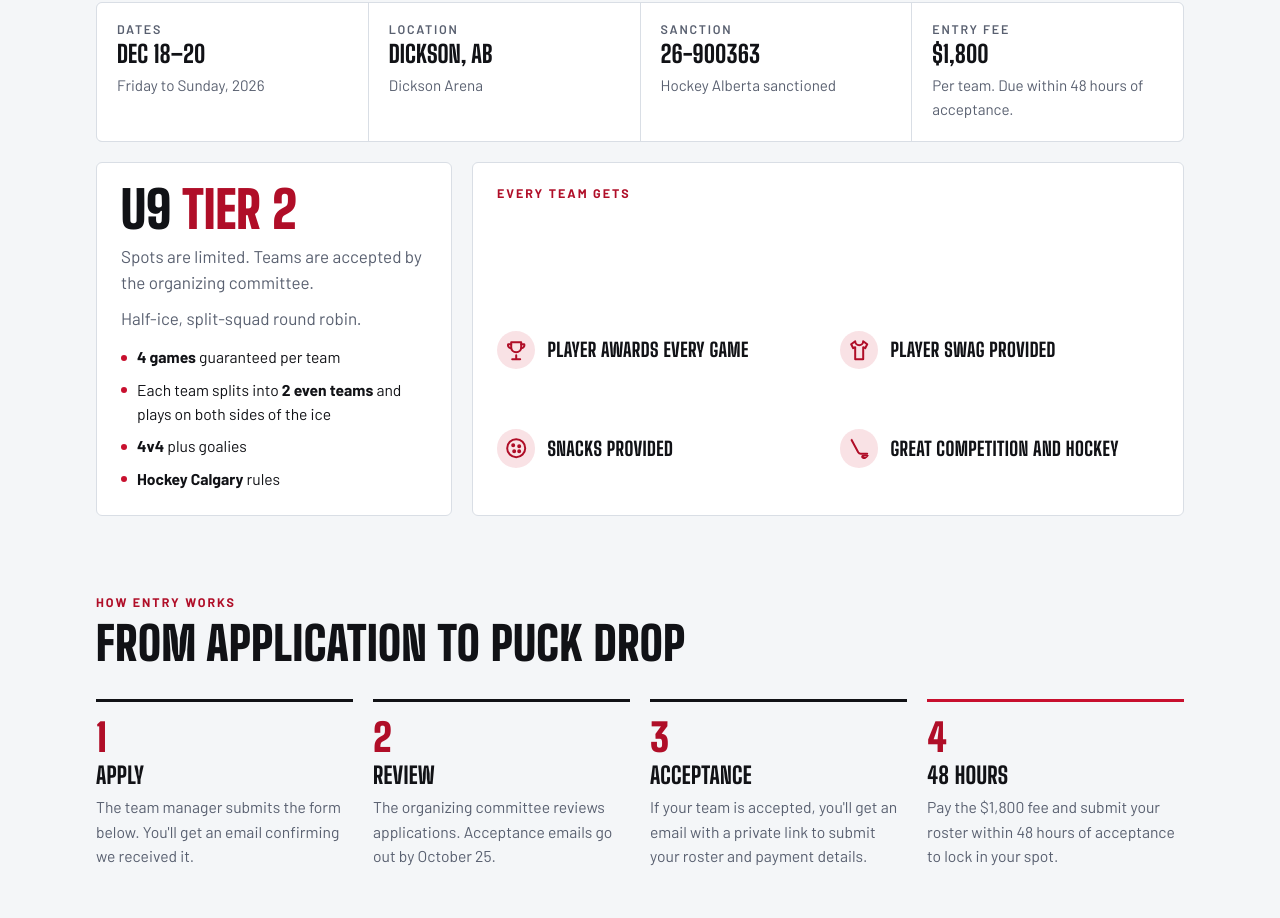
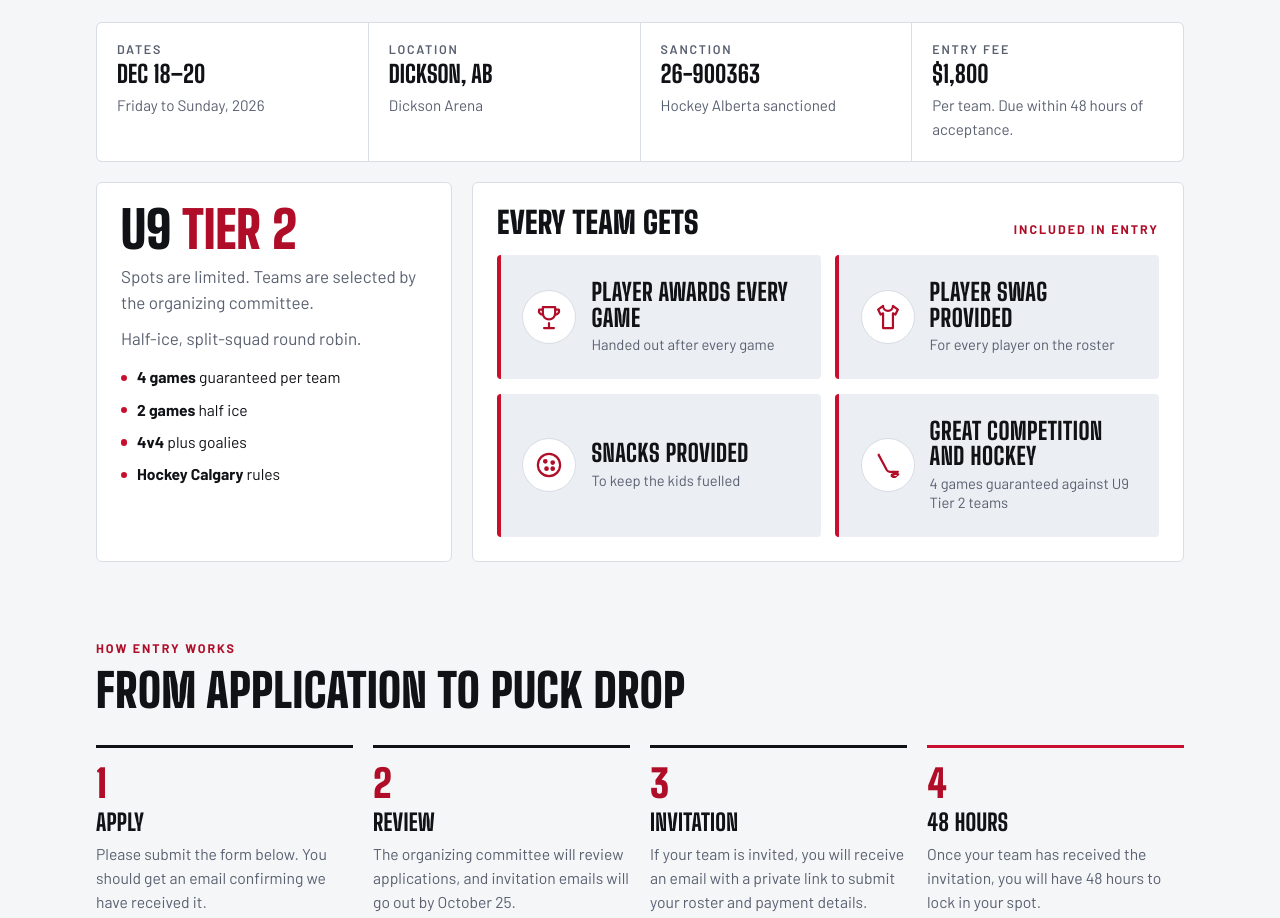
Before and after one commit to List2HomesGit/wolfpack-winter-classic, a plain HTML site: page docs/index.html in a window 1280 px wide. Shown: the part 1166-2084 px from the top of the page. Drawn offline with Linux system fonts and the light colour scheme.

Commit message:
Add files via upload

```diff
--- a/docs/index.html
+++ b/docs/index.html
@@ -11,7 +11,6 @@
 <link rel="preconnect" href="https://fonts.gstatic.com" crossorigin>
 <link rel="stylesheet" href="https://fonts.googleapis.com/css2?family=Big+Shoulders+Display:wght@700;800;900&family=Barlow:wght@400;500;600;700&display=swap">
 <style>
-[hidden]{display:none!important}img{max-width:100%}body{margin:0}
 /* Layout: center-ice hero ending on a red line, then a single 72rem column of event info, entry form, and the organizer bench. */
 :root{
   --ice:#F4F6F8; --surface:#FFFFFF; --ink:#111216; --muted:#596070; --line:#D9DEE5; --chip:#EBEEF2;
@@ -115,10 +114,16 @@ section.block{padding-block:clamp(3rem,7vw,5rem)}
 .format li::before{content:"";position:absolute;left:0;top:.6em;width:.4rem;height:.4rem;border-radius:50%;background:var(--red)}
 .sanction{font:600 .82rem/1.3 var(--body);letter-spacing:.08em;text-transform:uppercase;color:var(--muted)}
 .sanction b{color:var(--ink);font-variant-numeric:tabular-nums;letter-spacing:.04em}
-.perks{background:var(--surface);border:1px solid var(--line);border-radius:var(--radius);padding:1.5rem;display:grid;gap:1rem}
-.perks ul{list-style:none;margin:0;padding:0;display:grid;grid-template-columns:repeat(2,minmax(0,1fr));gap:.9rem 1.5rem}
-.perks li{display:flex;gap:.75rem;align-items:center;font:800 1.2rem/1.1 var(--display);text-transform:uppercase;letter-spacing:.02em}
-.perks svg{width:2.4rem;height:2.4rem;flex:none;padding:.45rem;border-radius:50%;background:color-mix(in srgb,var(--red) 12%,transparent);stroke:var(--red-text);fill:none;stroke-width:2;stroke-linecap:round;stroke-linejoin:round}
+.perks{background:var(--surface);border:1px solid var(--line);border-radius:var(--radius);padding:1.5rem;display:grid;grid-template-rows:auto 1fr;gap:1.1rem}
+.perks-head{display:flex;align-items:baseline;justify-content:space-between;gap:1rem;flex-wrap:wrap}
+.perks-head h3{margin:0;font:900 1.9rem/1 var(--display);text-transform:uppercase}
+.perks ul{list-style:none;margin:0;padding:0;display:grid;grid-template-columns:repeat(2,minmax(0,1fr));gap:.9rem}
+.perks li{position:relative;display:grid;grid-template-columns:auto minmax(0,1fr);gap:.35rem 1rem;align-content:center;background:var(--chip);border-radius:calc(var(--radius) - 2px);padding:1.25rem 1.25rem 1.25rem 1.4rem;overflow:hidden}
+.perks li::before{content:"";position:absolute;left:0;top:0;bottom:0;width:4px;background:var(--red)}
+.perks li b{align-self:end;font:800 1.35rem/1.05 var(--display);text-transform:uppercase;letter-spacing:.02em}
+.perks li small{grid-column:2;font-size:.92rem;line-height:1.35;color:var(--muted)}
+.perks svg{grid-row:span 2;align-self:center;width:3.25rem;height:3.25rem;flex:none;padding:.7rem;border-radius:50%;background:var(--surface);box-shadow:0 0 0 1px var(--line);stroke:var(--red-text);fill:none;stroke-width:1.8;stroke-linecap:round;stroke-linejoin:round}
+@media (min-width:1100px){.perks li{padding:1.5rem 1.5rem 1.5rem 1.65rem}.perks li b{font-size:1.5rem}}
 
 .steps{list-style:none;margin:0;padding:0;display:grid;grid-template-columns:repeat(4,minmax(0,1fr));gap:1.25rem;counter-reset:step}
 .steps li{counter-increment:step;display:grid;gap:.5rem;align-content:start;padding-top:1rem;border-top:3px solid var(--ink)}
@@ -248,8 +253,6 @@ footer a{color:var(--hero-fg)}
 @media (prefers-reduced-motion:reduce){*{transition:none!important;animation:none!important}}
 @media (max-width:860px){.hero-wolf{width:min(70%,15rem)}}
 </style>
-</head>
-<body>
 
 <div class="preview" id="previewBanner" hidden>
   <div class="wrap"><strong>Preview mode.</strong><span>Nothing is saved to the Google Sheet and no emails are sent. Organizer sign-in accepts any password here and shows sample teams.</span></div>
@@ -286,15 +289,15 @@ footer a{color:var(--hero-fg)}
             <span class="tag">4 games guaranteed</span>
           </div>
           <div class="hero-cta">
-            <a class="btn btn-red" href="#apply">Apply to enter</a>
-            <a class="btn btn-ghost-light" href="#how">How entry works</a>
+            <a class="btn btn-red" href="#how">How to Enter</a>
+            <a class="btn btn-ghost-light" href="#apply">Apply Here</a>
           </div>
         </div>
         <div class="hero-side">
         <img class="hero-wolf" src="tournwolf-web.png" alt="Wolfpack Winter Classic logo: a grey wolf wearing a Santa hat" width="443" height="520">
         <div class="board" aria-label="Tournament at a glance">
           <div class="board-row" style="display:block">
-            <div class="board-label">Puck drop in</div>
+            <div class="board-label" style="margin-bottom:.75rem">Puck drops in</div>
             <div class="count" id="countDays">–</div>
             <div class="board-label" id="countUnit" style="margin-top:.4rem">days</div>
           </div>
@@ -321,21 +324,21 @@ footer a{color:var(--hero-fg)}
           <div class="fact"><span class="k">Entry fee</span><span class="v num" id="feeVal">$1,800</span><span class="s">Per team. Due within 48 hours of acceptance.</span></div>
         </div>
         <div class="divisions">
-          <div class="div-card"><div class="tier">U9 <span>Tier 2</span></div><p class="muted" id="spotsT2">Spots are limited. Teams are accepted by the organizing committee.</p><p class="muted">Half-ice, split-squad round robin.</p>
+          <div class="div-card"><div class="tier">U9 <span>Tier 2</span></div><p class="muted" id="spotsT2">Spots are limited. Teams are selected by the organizing committee.</p><p class="muted">Half-ice, split-squad round robin.</p>
             <ul class="format">
               <li><b>4 games</b> guaranteed per team</li>
-              <li>Each team splits into <b>2 even teams</b> and plays on both sides of the ice</li>
+              <li><b>2 games</b> half ice</li>
               <li><b>4v4</b> plus goalies</li>
               <li><b>Hockey Calgary</b> rules</li>
             </ul>
           </div>
           <div class="perks">
-            <span class="eyebrow">Every team gets</span>
+            <div class="perks-head"><h3>Every team gets</h3><span class="eyebrow">Included in entry</span></div>
             <ul>
-            <li><svg viewBox="0 0 24 24" aria-hidden="true"><path d="M8 21h8M12 17v4M7 4h10v5a5 5 0 0 1-10 0z"/><path d="M7 6H4a3 3 0 0 0 3 4M17 6h3a3 3 0 0 1-3 4"/></svg><span>Player awards every game</span></li>
-            <li><svg viewBox="0 0 24 24" aria-hidden="true"><path d="M8 3 4 6l2 4 2-1v12h8V9l2 1 2-4-4-3a4 4 0 0 1-8 0z"/></svg><span>Player swag provided</span></li>
-            <li><svg viewBox="0 0 24 24" aria-hidden="true"><circle cx="12" cy="12" r="9"/><circle cx="9" cy="9" r="1"/><circle cx="15" cy="10" r="1"/><circle cx="10" cy="15" r="1"/><circle cx="15" cy="15" r="1"/></svg><span>Snacks provided</span></li>
-            <li><svg viewBox="0 0 24 24" aria-hidden="true"><path d="M4 3l7 13a3 3 0 0 0 2.6 1.5H20"/><ellipse cx="18" cy="20.5" rx="3" ry="1.3"/></svg><span>Great competition and hockey</span></li>
+            <li><svg viewBox="0 0 24 24" aria-hidden="true"><path d="M8 21h8M12 17v4M7 4h10v5a5 5 0 0 1-10 0z"/><path d="M7 6H4a3 3 0 0 0 3 4M17 6h3a3 3 0 0 1-3 4"/></svg><b>Player awards every game</b><small>Handed out after every game</small></li>
+            <li><svg viewBox="0 0 24 24" aria-hidden="true"><path d="M8 3 4 6l2 4 2-1v12h8V9l2 1 2-4-4-3a4 4 0 0 1-8 0z"/></svg><b>Player swag provided</b><small>For every player on the roster</small></li>
+            <li><svg viewBox="0 0 24 24" aria-hidden="true"><circle cx="12" cy="12" r="9"/><circle cx="9" cy="9" r="1"/><circle cx="15" cy="10" r="1"/><circle cx="10" cy="15" r="1"/><circle cx="15" cy="15" r="1"/></svg><b>Snacks provided</b><small>To keep the kids fuelled</small></li>
+            <li><svg viewBox="0 0 24 24" aria-hidden="true"><path d="M4 3l7 13a3 3 0 0 0 2.6 1.5H20"/><ellipse cx="18" cy="20.5" rx="3" ry="1.3"/></svg><b>Great competition and hockey</b><small>4 games guaranteed against U9 Tier 2 teams</small></li>
             </ul>
           </div>
         </div>
@@ -349,10 +352,10 @@ footer a{color:var(--hero-fg)}
           <h2>From application to puck drop</h2>
         </div>
         <ol class="steps">
-          <li><h3>Apply</h3><p>The team manager submits the form below. You'll get an email confirming we received it.</p></li>
-          <li><h3>Review</h3><p>The organizing committee reviews applications. Acceptance emails go out by October 25.</p></li>
-          <li><h3>Acceptance</h3><p>If your team is accepted, you'll get an email with a private link to submit your roster and payment details.</p></li>
-          <li><h3>48 hours</h3><p>Pay the $1,800 fee and submit your roster within 48 hours of acceptance to lock in your spot.</p></li>
+          <li><h3>Apply</h3><p>Please submit the form below. You should get an email confirming we have received it.</p></li>
+          <li><h3>Review</h3><p>The organizing committee will review applications, and invitation emails will go out by October 25.</p></li>
+          <li><h3>Invitation</h3><p>If your team is invited, you will receive an email with a private link to submit your roster and payment details.</p></li>
+          <li><h3>48 hours</h3><p>Once your team has received the invitation, you will have 48 hours to lock in your spot.</p></li>
         </ol>
       </div>
     </section>
@@ -640,7 +643,7 @@ function setupPublic(){
   if (CONFIG.VENUE) $("#venueLine").textContent = CONFIG.VENUE;
   if (CONFIG.ENTRY_FEE) $("#feeVal").textContent = CONFIG.ENTRY_FEE;
   const sT2 = CONFIG.SPOTS["U9 Tier 2"];
-  if (sT2) $("#spotsT2").textContent = `${sT2} team spots. Teams are accepted by the organizing committee.`;
+  if (sT2) $("#spotsT2").textContent = `${sT2} team spots. Teams are selected by the organizing committee.`;
   if (sT2) $("#boardSpots").textContent = `${sT2} teams`;
   if (CONFIG.CONTACT_EMAIL){ const c = $("#contactLine"); c.hidden = false; c.innerHTML = `Questions? Email <a href="mailto:${esc(CONFIG.CONTACT_EMAIL)}">${esc(CONFIG.CONTACT_EMAIL)}</a>`; }
   const days = Math.ceil((new Date(CONFIG.START) - Date.now()) / 86400e3);
@@ -1034,4 +1037,5 @@ addEventListener("hashchange", () => { if (location.hash === "#admin") route();
 $("#previewBanner").hidden = !PREVIEW;
 setupPublic(); setupRoster(); setupAdmin(); snow(); route();
 </script>
+
 </body></html>
```
